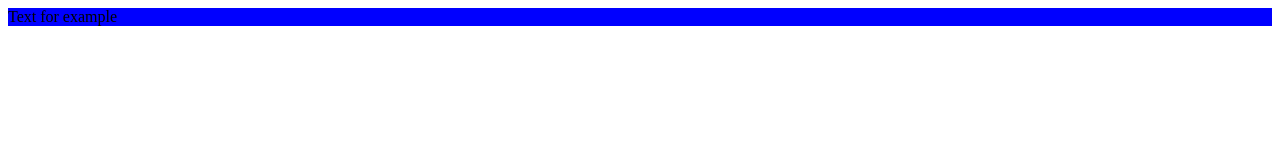
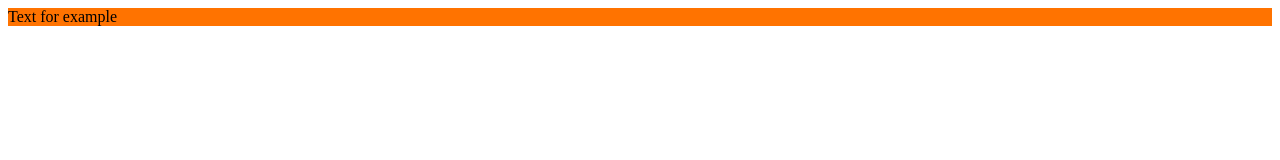
Before and after one commit to Vanderlock/webdev, a plain HTML site: page Index.html in a window 1280 px wide. Drawn offline with Linux system fonts and the light colour scheme.

Commit message:
add colour

```diff
--- a/Index.html
+++ b/Index.html
@@ -9,7 +9,7 @@
 </head>
 <body>
     <header>
-        <div class="background" style="background: blue">Text for example</div>
+        <div class="background" style="background: rgb(255, 115, 0)">Text for example</div>
     </header>
 </body>
 </html>
```
